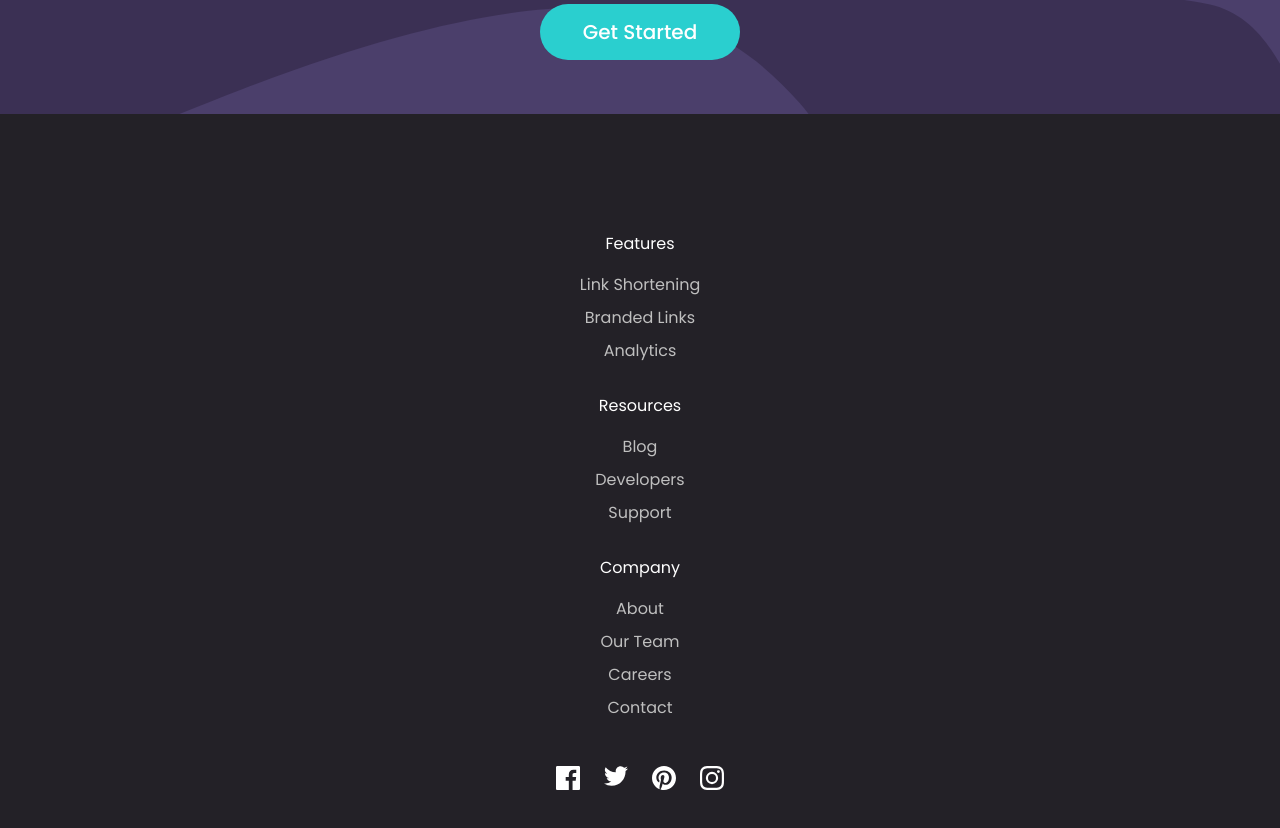
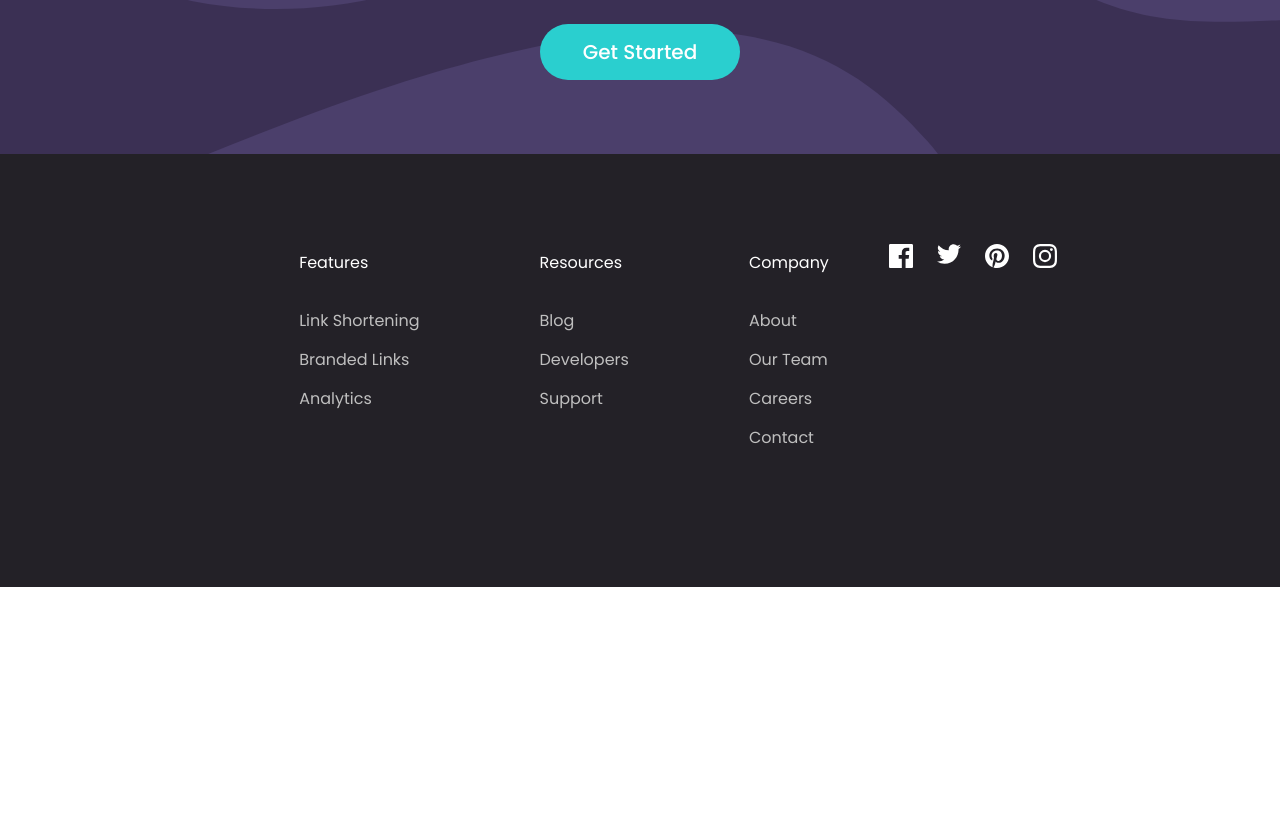
Before and after one commit to tomazi15/url-shortening-landing-page, a React (Create React App) app: page / in a window 1280 px wide. Shown: the part 2385-3213 px from the top of the page. After the commit the page ends 2972 px from the top, so only its background shows below. Built offline with nearby package versions, Linux system fonts and the light colour scheme; some icons are missing.

Commit message:
feat(📱): making footer responsive

```diff
--- a/src/components/BoostLinkPanel/BoostLinkPanel.module.scss
+++ b/src/components/BoostLinkPanel/BoostLinkPanel.module.scss
@@ -22,6 +22,6 @@
 
   @media (min-width: $tablet-view) {
     background-image: url("../../images/bg-boost-desktop.svg");
-    height: toRem(250);
+    height: toRem(290);
   }
 }
--- a/src/components/PageFooter/PageFooter.module.scss
+++ b/src/components/PageFooter/PageFooter.module.scss
@@ -36,4 +36,31 @@
     display: flex;
     gap: toRem(24);
   }
+
+  @media (min-width: $tablet-view) {
+    flex-direction: row;
+    justify-content: center;
+    align-items: baseline;
+
+    padding: toRem(80) toRem(0);
+
+    &__footerItems {
+      display: flex;
+      flex-direction: row;
+      text-align: start;
+    }
+
+    &__footerItem {
+      padding: toRem(0) toRem(60);
+      // margin: toRem(5) toRem(0);
+      margin-top: toRem(0);
+      &__title {
+        margin-bottom: toRem(30);
+      }
+
+      &__item {
+        padding: toRem(3) toRem(0);
+      }
+    }
+  }
 }
--- a/src/components/PageFooter/PageFooter.tsx
+++ b/src/components/PageFooter/PageFooter.tsx
@@ -10,7 +10,7 @@ import { footerData } from "../../data/footerData";
 const PageFooter = () => {
   return (
     <footer className={style.container}>
-      <ShortlyLogo fill="#ffff" className={style.test} />
+      <ShortlyLogo fill="#ffff" />
 
       <ul className={style.container__footerItems}>
         {footerData.map((menuItems: any) => {
```
